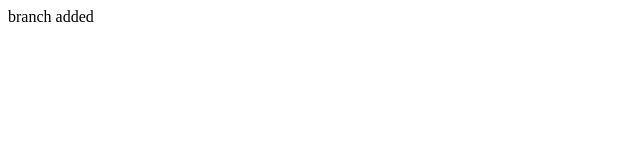
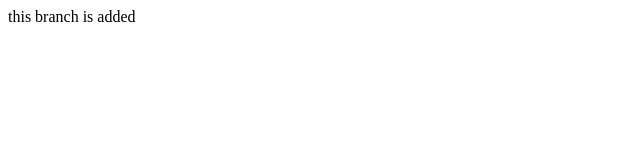
Before and after one commit to signifershrey/gitcommands, a plain HTML site: page index.html in a window 1280 px wide. Shown: the full height of the page, 0-640 px from the left. Drawn offline with Linux system fonts and the light colour scheme.

```diff
--- a/index.html
+++ b/index.html
@@ -6,6 +6,6 @@
     <title>Document</title>
 </head>
 <body>
-branch added
+this branch  is added
 </body>
 </html>
```
